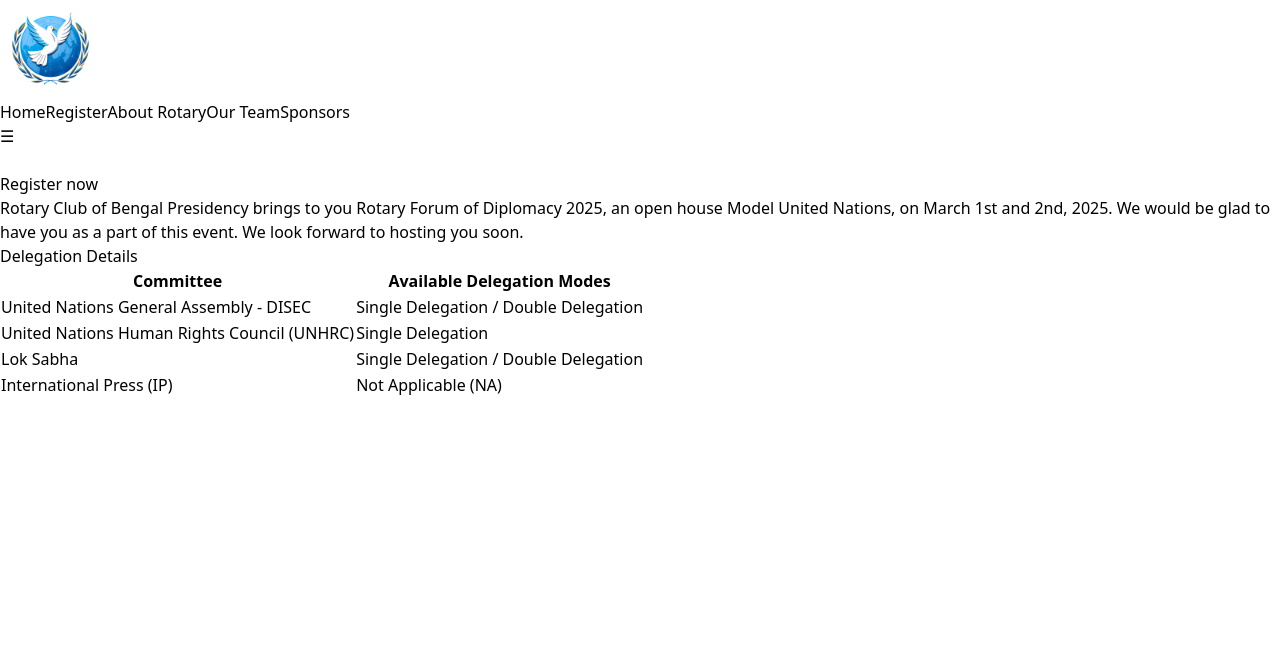
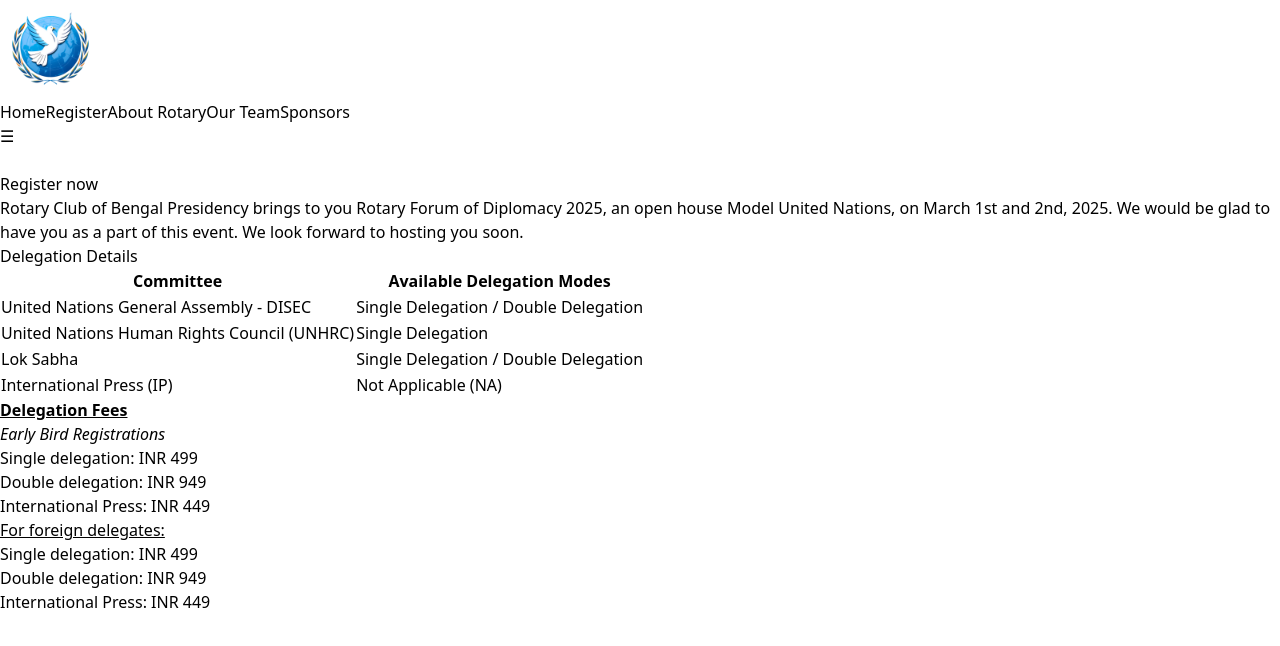
Before and after one commit to stutisinha1976/Rotary_MUNFinal, a Next.js app: page /register in a window 1280 px wide. Shown: the top 646 px of the page. Built offline with nearby package versions, Linux system fonts and the light colour scheme.

Commit message:
add Fees component to registration page

```diff
--- a/src/app/register/page.tsx
+++ b/src/app/register/page.tsx
@@ -1,6 +1,7 @@
 import Nav from "@/components/landing/nav";
 import Content from "@/components/register/content";
 import DelegationTable from "@/components/register/table";
+import Fees from "@/components/register/fees";
 
 export default function Page() {
   return (
@@ -21,6 +22,7 @@
           <div className="px-4 md:px-8">
             <Content />
             <DelegationTable />
+            <Fees />
 
           </div>
         </div>
--- /dev/null
+++ b/src/components/register/fees.tsx
@@ -0,0 +1,43 @@
+'use client'
+import React from 'react';
+
+const Fees = () => {
+    return (
+        <section id='fees' className="flex justify-center items-center py-8 px-4 md:px-8">
+            <div className="text-center w-full max-w-3xl">
+                {/* Title */}
+                <div className="text-3xl md:text-4xl text-[#003161] font-thin font-serif mb-4">
+                    <u><b>Delegation Fees</b></u>
+                </div>
+
+                {/* Subtitle */}
+                <div className="text-2xl text-[#003161] font-thin font-serif mb-6">
+                    <i>Early Bird Registrations</i>
+                </div>
+
+                {/* List Section */}
+                <div className="flex justify-center items-center">
+                    <div className="text-lg md:text-xl text-[#000B58] font-serif rounded-xl p-6 w-full">
+                        <ol className="list-disc list-inside space-y-4 text-center sm:text-left">
+                            <li>Single delegation: INR 499</li>
+                            <li>Double delegation: INR 949</li>
+                            <li>International Press: INR 449</li>
+                        </ol>
+                    </div>
+                </div>
+                <h1 className='text-lg md:text-xl text-[#000B58] font-serif rounded-xl mt-8 w-full'><u>For foreign delegates:</u></h1>
+                <div className="flex justify-center items-center w-full">
+                    <div className="text-lg md:text-xl text-[#000B58] font-serif rounded-xl p-6 w-full">
+                        <ol className="list-disc list-inside  text-center space-y-4 sm:text-left">
+                            <li>Single delegation: INR 499</li>
+                            <li>Double delegation: INR 949</li>
+                            <li>International Press: INR 449</li>
+                        </ol>
+                    </div>
+                </div>
+            </div>
+        </section>
+    );
+};
+
+export default Fees;
```
